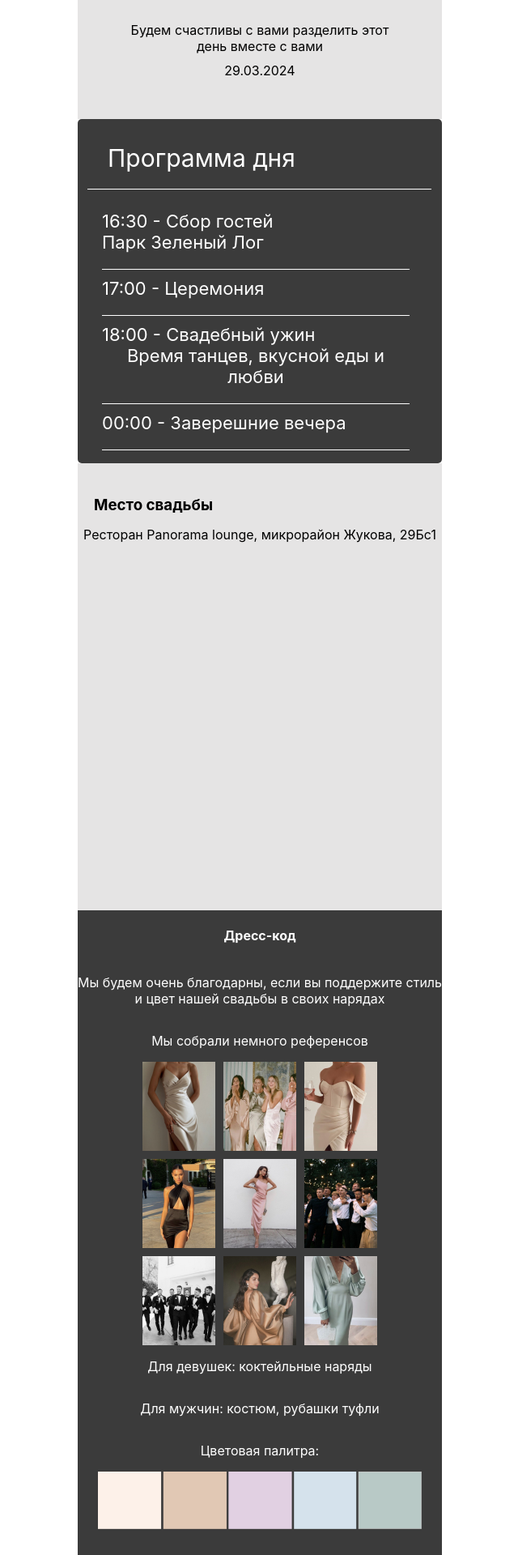
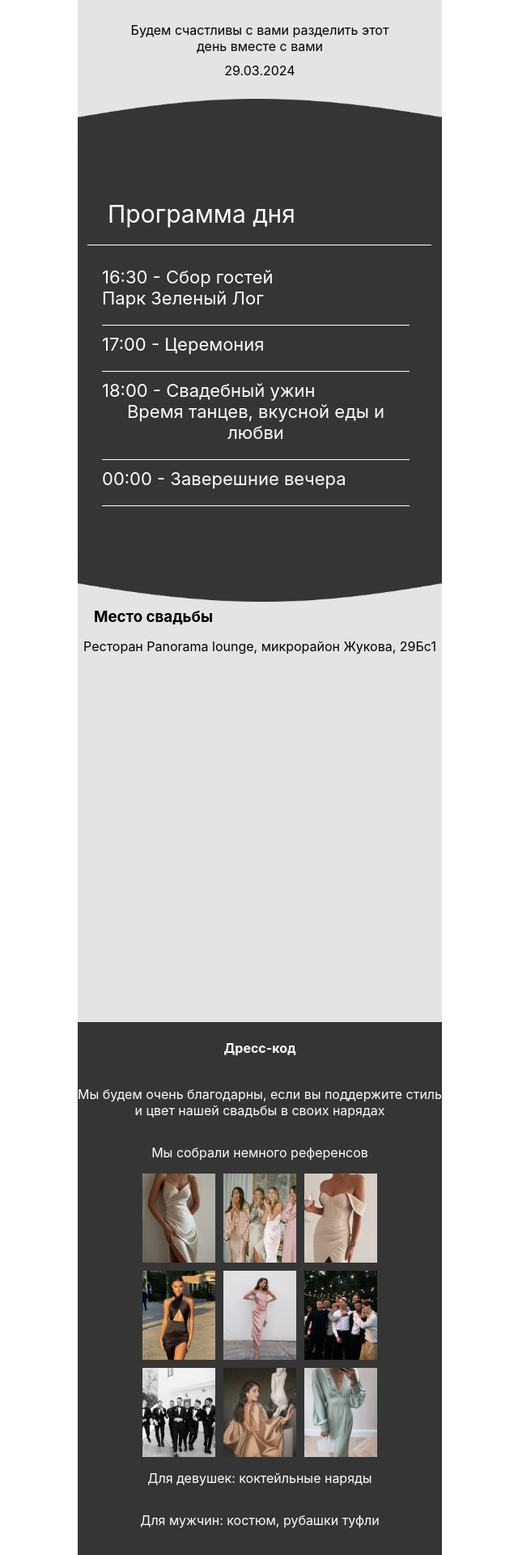
Before and after one commit to Beinyc/wedding-web-site_invite, a React (Create React App) app: page / in a window 1280 px wide. Shown: the part 1020-2940 px from the top of the page at 81% size, without its empty margins (319-959 px from the left). Built offline with nearby package versions, Linux system fonts and the light colour scheme; the HTML template or start-up script is replaced by a standard one.

Commit message:
небольшие изменения в верстке

```diff
--- a/src/components/bookmark/bookmark.css
+++ b/src/components/bookmark/bookmark.css
@@ -7,6 +7,7 @@
     width: 50px;
     position: relative;
     right: -164px;
+    top: -2px;
 }
 
 .bookmark__paragraph {
@@ -16,4 +17,5 @@
 
 .bookmark__image-down {
     max-width: 450px;
+    border-radius: 5px;
 }
--- a/src/components/dressCode/dressCode.css
+++ b/src/components/dressCode/dressCode.css
@@ -1,10 +1,10 @@
 .dress-code {
     width: 450px;
-    padding-bottom: 5%;
+    padding-bottom: 25px;
     display: flex;
     flex-direction: column;
     align-items: center;
-    background-color: rgb(59, 59, 59);
+    background-color: #353535;
     color: white;
 }
 
--- a/src/components/program/program.css
+++ b/src/components/program/program.css
@@ -1,6 +1,6 @@
 .program{
     width: 450px;
-    background-color: rgb(59, 59, 59);
+    background-color: #353535;
     color: white;
     border-radius: 5px;
 }
@@ -39,3 +39,16 @@
     width: 400px;
     display: flex;
 }
+
+.program__vector {
+    max-width: 450px;
+    position: relative;
+    top: -25px;
+}
+
+.program__vector-2 {
+    max-width: 450px;
+    transform: rotate(180deg);
+    position: relative;
+    top: 37px;
+}
--- a/src/components/program/program.jsx
+++ b/src/components/program/program.jsx
@@ -1,9 +1,11 @@
 import React from 'react';
 import './program.css';
+import vector from '../images/vector1.png'
 
 export default function Program() {
     return (
         <div className='program'>
+            <img className='program__vector' src={vector} alt="дуга" />
             <p className='program__title'>Программа дня</p>
             <ul className='program__list'>
                 <li className='program_time'>16:30 - Сбор гостей
@@ -15,6 +17,7 @@ export default function Program() {
                 </li>
                 <li className='program_time'>00:00 - Заверешние вечера</li>
             </ul>
+            <img className='program__vector-2' src={vector} alt="дуга" />
         </div>
     );
 };
--- a/src/components/survey/survey.css
+++ b/src/components/survey/survey.css
@@ -1,8 +1,30 @@
 .survey {
     max-width: 450px;
-    background-color: rgb(59, 59, 59);
+    background-color: #353535;
     color: white;
     position: relative;
     top: -10px;
-    padding-bottom: 30px;
+    padding-bottom: 30px
 }
+
+.survey__list {
+    display: flex;
+    flex-direction: column;
+    padding-left: 20px;
+}
+
+.survey__radio {
+    width: 20px;
+    margin: 0;
+    margin-right: 10px;
+    margin-bottom: 10px;
+}
+
+.survey__radio-text {
+    margin: 0;
+}
+
+.survey__flex-list {
+    display: flex;
+    text-align: center;
+}
--- a/src/components/survey/survey.jsx
+++ b/src/components/survey/survey.jsx
@@ -7,19 +7,37 @@ export default function Survey() {
             <h5>ПОДТВЕРДИТЕ СВОЕ ПРИСУТСТВИЕ</h5>
             <input type="text" placeholder='Имя и Фамилия'/>
             <p>Придешь ?</p>
-            <div>
-                <input type="radio"/><p>Да</p>
-                <input type="radio"/><p>Нет</p>
+            <div className='survey__list'>
+                <div className='survey__flex-list'>
+                    <input className='survey__radio' type="radio"/><p className='survey__radio-text'>Да</p>
+                </div>
+                <div className='survey__flex-list'>
+                    <input className='survey__radio' type="radio"/><p className='survey__radio-text'>Нет</p>
+                </div>
             </div>
             <p>Предпочтение по напиткам (можно выбрать несколько вариантов):</p>
-            <div>
-                <input type="radio"/><p>Шампанское</p>
-                <input type="radio"/><p>Белое вино</p>
-                <input type="radio"/><p>Красное вино</p>
-                <input type="radio"/><p>Красное вино</p>
-                <input type="radio"/><p>Коньяк</p>
-                <input type="radio"/><p>Водка</p>
-                <input type="radio"/><p>Алкоголь не пью</p>
+            <div className='survey__list'>
+                <div className='survey__flex-list'>
+                    <input className='survey__radio' type="checkbox"/><p className='survey__radio-text'>Шампанское</p>
+                </div>
+                <div className='survey__flex-list'>
+                    <input className='survey__radio' type="checkbox"/><p className='survey__radio-text'>Белое вино</p>
+                </div>
+                <div className='survey__flex-list'>
+                    <input className='survey__radio' type="checkbox"/><p className='survey__radio-text'>Красное вино</p>
+                </div>
+                <div className='survey__flex-list'>
+                    <input className='survey__radio' type="checkbox"/><p className='survey__radio-text'>Красное вино</p>
+                </div>
+                <div className='survey__flex-list'>
+                    <input className='survey__radio' type="checkbox"/><p className='survey__radio-text'>Коньяк</p>
+                </div>
+                <div className='survey__flex-list'>
+                    <input className='survey__radio' type="checkbox"/><p className='survey__radio-text'>Водка</p>
+                </div>
+                <div className='survey__flex-list'>
+                    <input className='survey__radio' type="checkbox"/><p className='survey__radio-text'>Алкоголь не пью</p>
+                </div>
             </div>
             <button>Отправить</button>
         </div>
```
Also changed, not shown: src/components/images/vector1.png (added).
